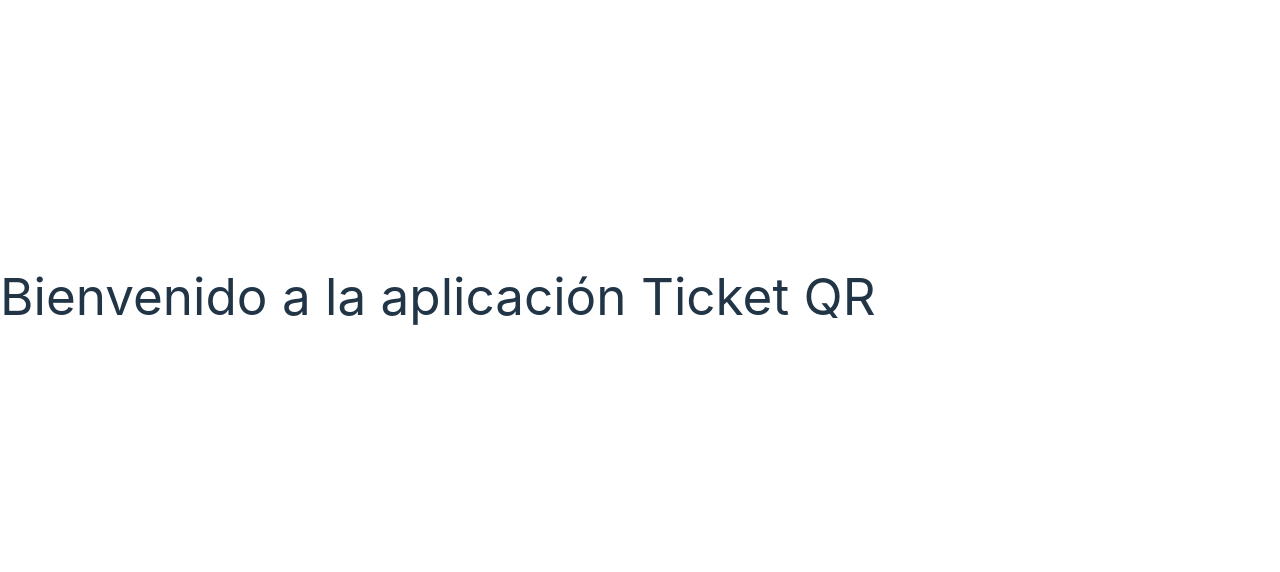
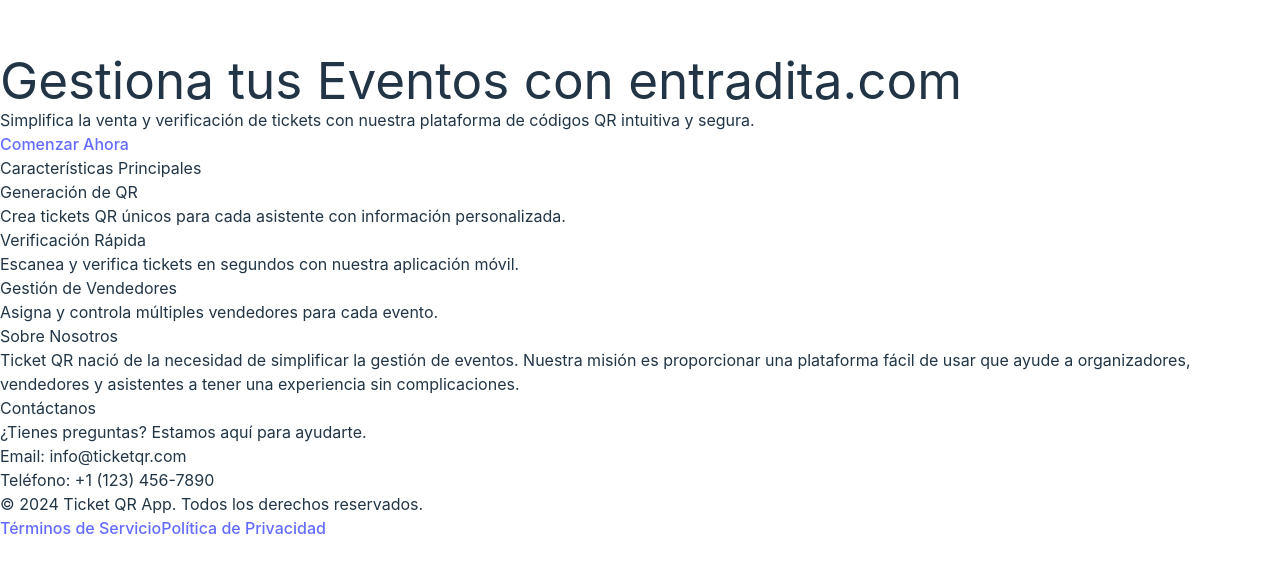
Before and after one commit to Gaulab/entradita-frontend, a React (Vite) app: page / in a window 1280 px wide. Shown: the part 104-676 px from the top of the page. Built offline with nearby package versions, Linux system fonts and the light colour scheme.

Commit message:
rama main config and details

```diff
--- a/src/App.jsx
+++ b/src/App.jsx
@@ -15,9 +15,8 @@ function App() {
   return (
     <Router>
       <Routes>
-        <Route path="/" element={<h1>Bienvenido a la aplicación Ticket QR</h1>} />
+        <Route path="/" element={<Home />} />
         <Route path="/login" element={<AuthProvider><Login /></AuthProvider>} />
-        <Route path="/home" element={<Home />} />
         <Route path="/dashboard" element={<Dashboard />} />
         <Route path="/create-event" element={<CreateEvent />} />
         <Route path="/event-details/:id" element={<EventDetails />} />
```
